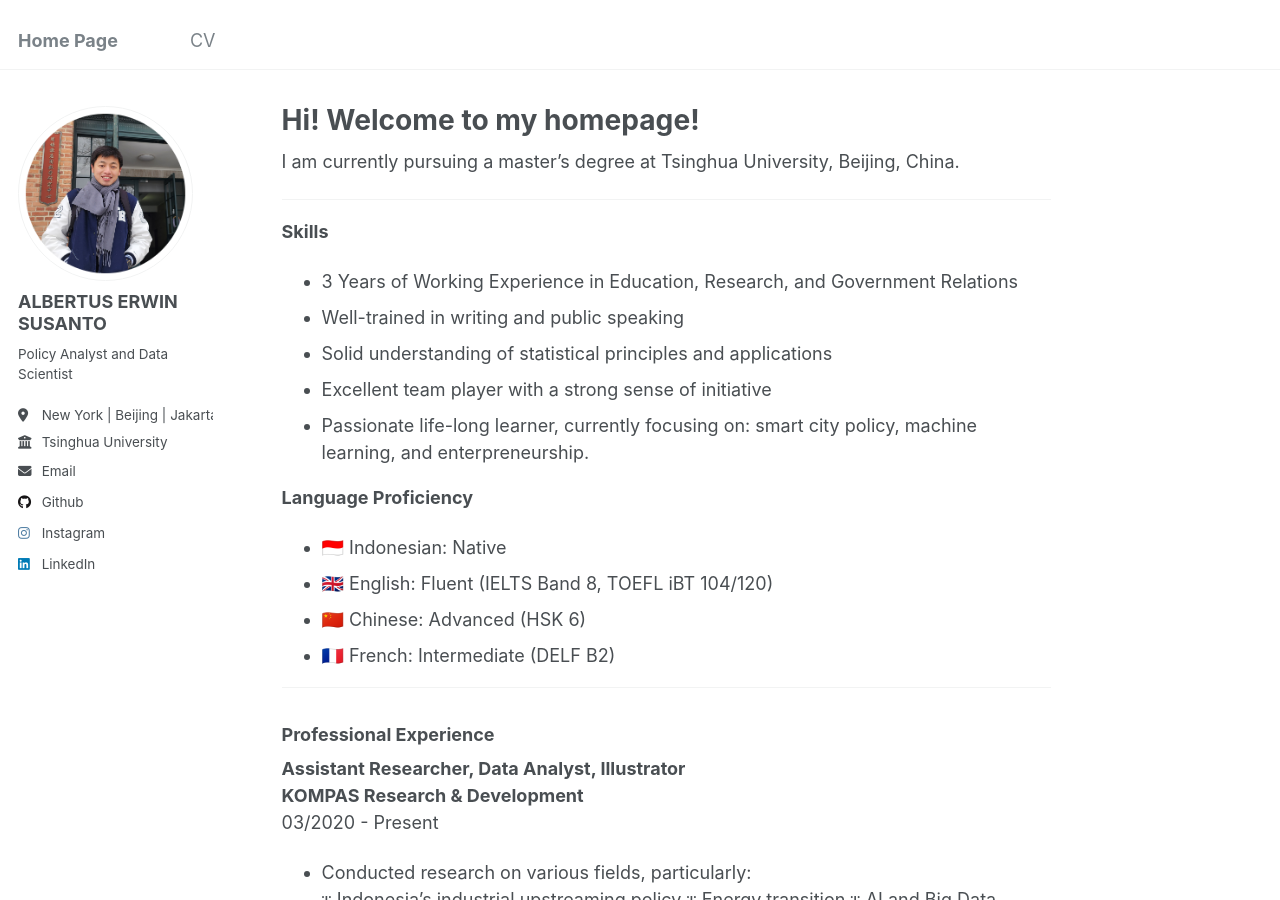
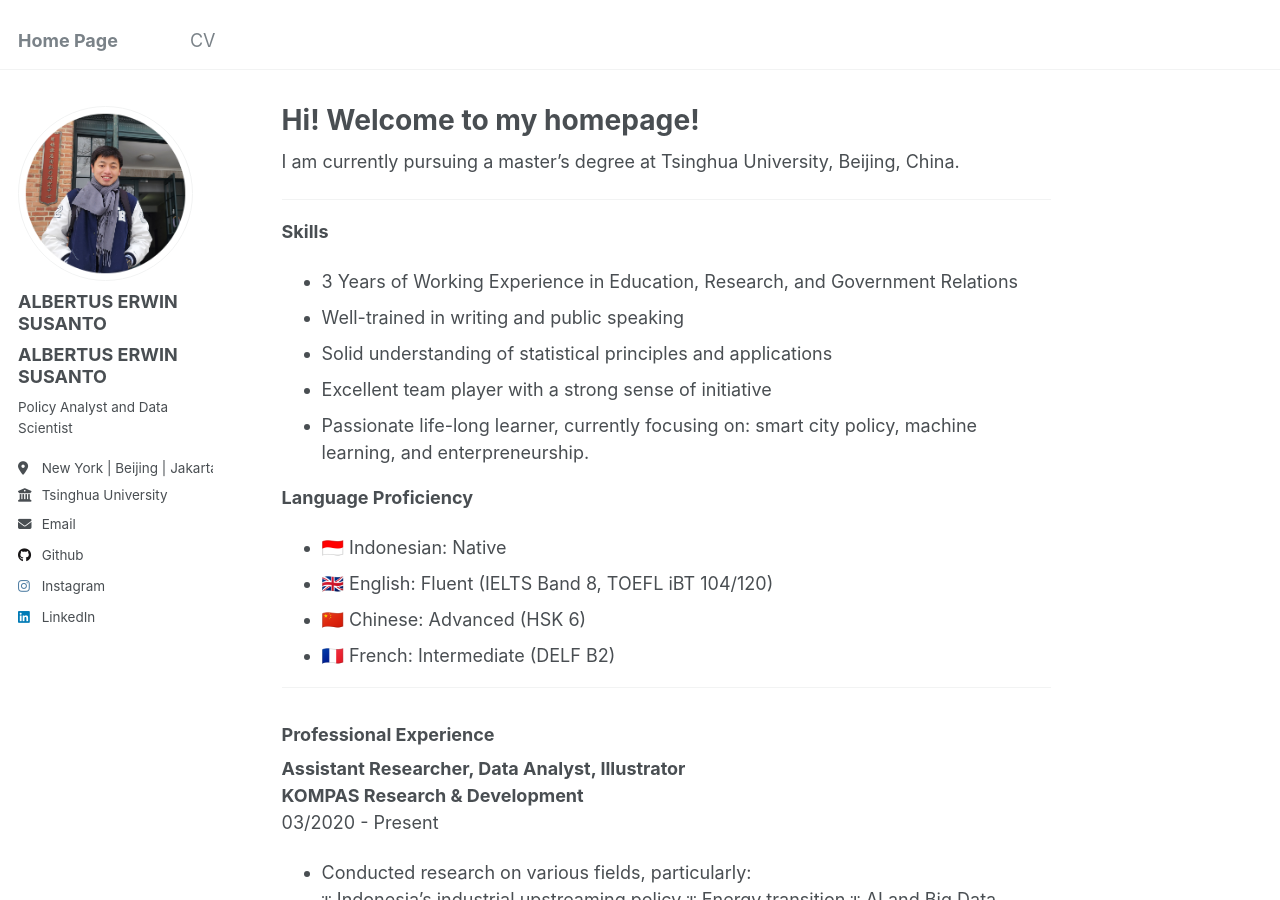
Before and after one commit to aerwins-yyw/aerwins-yyw.github.io, a Jekyll site: the page built from _pages/about.md, in a window 1280 px wide and 900 px high. Built offline with Jekyll 4.4.1, drawn with Linux system fonts in a browser that asks for light colours.

Commit message:
Update author-profile.html

```diff
--- a/_includes/author-profile.html
+++ b/_includes/author-profile.html
@@ -16,6 +16,7 @@
 
   <div class="author__content">
     <h3 class="author__name">{{ author.name }}</h3>
+    <h3 class="author__subname">{{ author.name }}</h3>
     {% if author.pronouns %}<p class="author__pronouns">{{ author.pronouns }}</p>{% endif %}
     {% if author.bio %}<p class="author__bio">{{ author.bio }}</p>{% endif %}
   </div>
```
